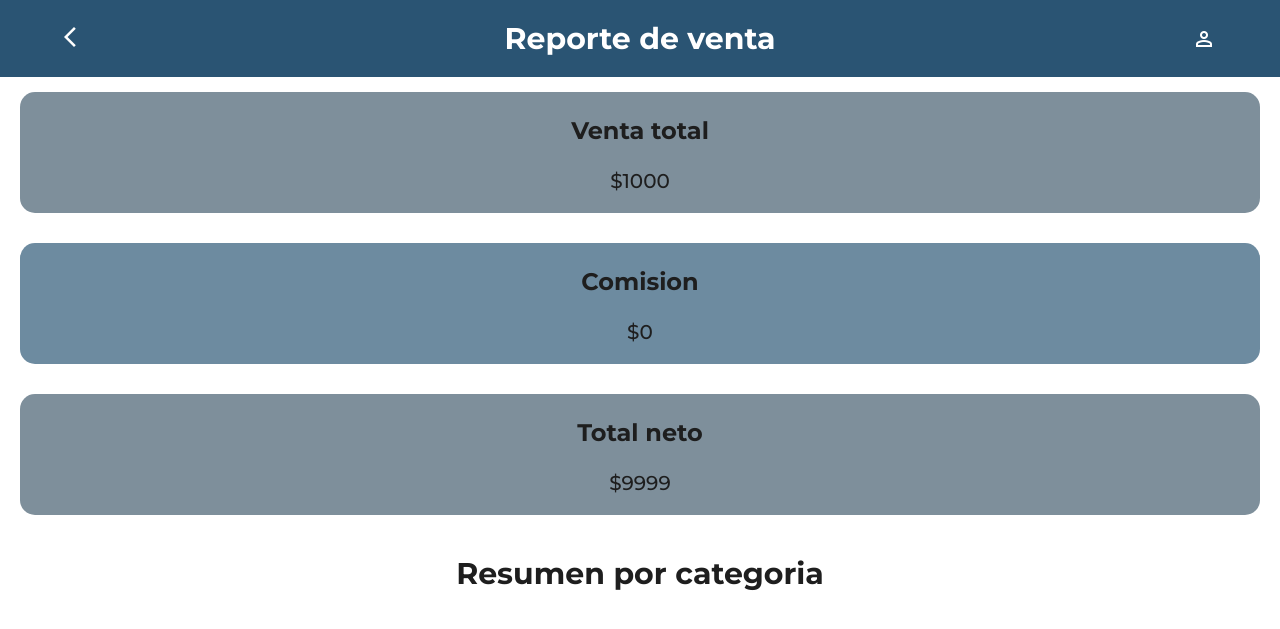
After one commit to joacov04/sistema_entradas, a PHP site: page /reporte.html in a window 1280 px wide. The commit adds this page. Shown: the top 629 px of the page. Run offline with PHP 8.4, Linux system fonts and the light colour scheme.

Commit message:
new info.html buttons added and new page reporte.html

```diff
--- a/latest/info.css
+++ b/latest/info.css
@@ -27,12 +27,12 @@
     align-items: center;
     text-align: left;
     margin: 10px auto;
-    padding: 10px;
+    padding: 20px 0px 10px 0px;
     font-size: 20px;
 }
 
 .icon span {
-    font-size: 44px;
+    font-size: 45px;
 }
 
 #back {
--- /dev/null
+++ b/latest/reporte.css
@@ -0,0 +1,27 @@
+@import url(main.css);
+
+.row {
+    background-color: #7e8f9b;
+    border-radius: 15px;
+    margin: 15px 20px;
+    color: rgb(30, 30, 30);
+}
+
+.row:nth-child(even) {
+    background-color: #6d8ba0;
+}
+
+.row h3 {
+    font-size: 24px;
+}
+
+.row p {
+    font-size: 20px;
+    font-weight: 500;
+}
+
+.resumen h1 {
+    font-size:30px;
+    color: rgb(30, 30, 30);
+
+}
--- /dev/null
+++ b/latest/reporte.html
@@ -0,0 +1,46 @@
+<!DOCTYPE html>
+<html lang="en">
+<head>
+    <meta name="viewport" content="width=device-width, initial-scale=1.0">
+    <link rel="stylesheet" href="https://fonts.googleapis.com/css2?family=Material+Symbols+Outlined:opsz,wght,FILL,GRAD@48,700,0,0" />
+    <link rel="stylesheet" href="reporte.css">
+    <title>Eventos</title>
+</head>
+<body class="flex column">
+    <header>
+        <div class="flex">
+            <a href="info.html">
+                <span class="material-symbols-outlined top-arrow" >
+                    arrow_back_ios
+                </span>
+            </a>
+            <h1>
+                Reporte de venta
+            </h1>
+            <span class="material-symbols-outlined" >
+                person
+                </span>
+        </div>
+    </header>
+
+    <section class="flex column">
+        <div class="row">
+            <h3>Venta total</h3>
+            <p>$1000</p>
+        </div>
+        <div class="row">
+            <h3>Comision</h3>
+            <p>$0</p>
+        </div>
+        <div class="row">
+            <h3>Total neto</h3>
+            <p>$9999</p>
+        </div>
+    </section>
+
+    <section class="flex column resumen">
+        <h1>Resumen por categoria</h1>
+    </section>
+
+
+</body>
```
Also changed, not shown: latest/info.html (+12 -0 lines).
